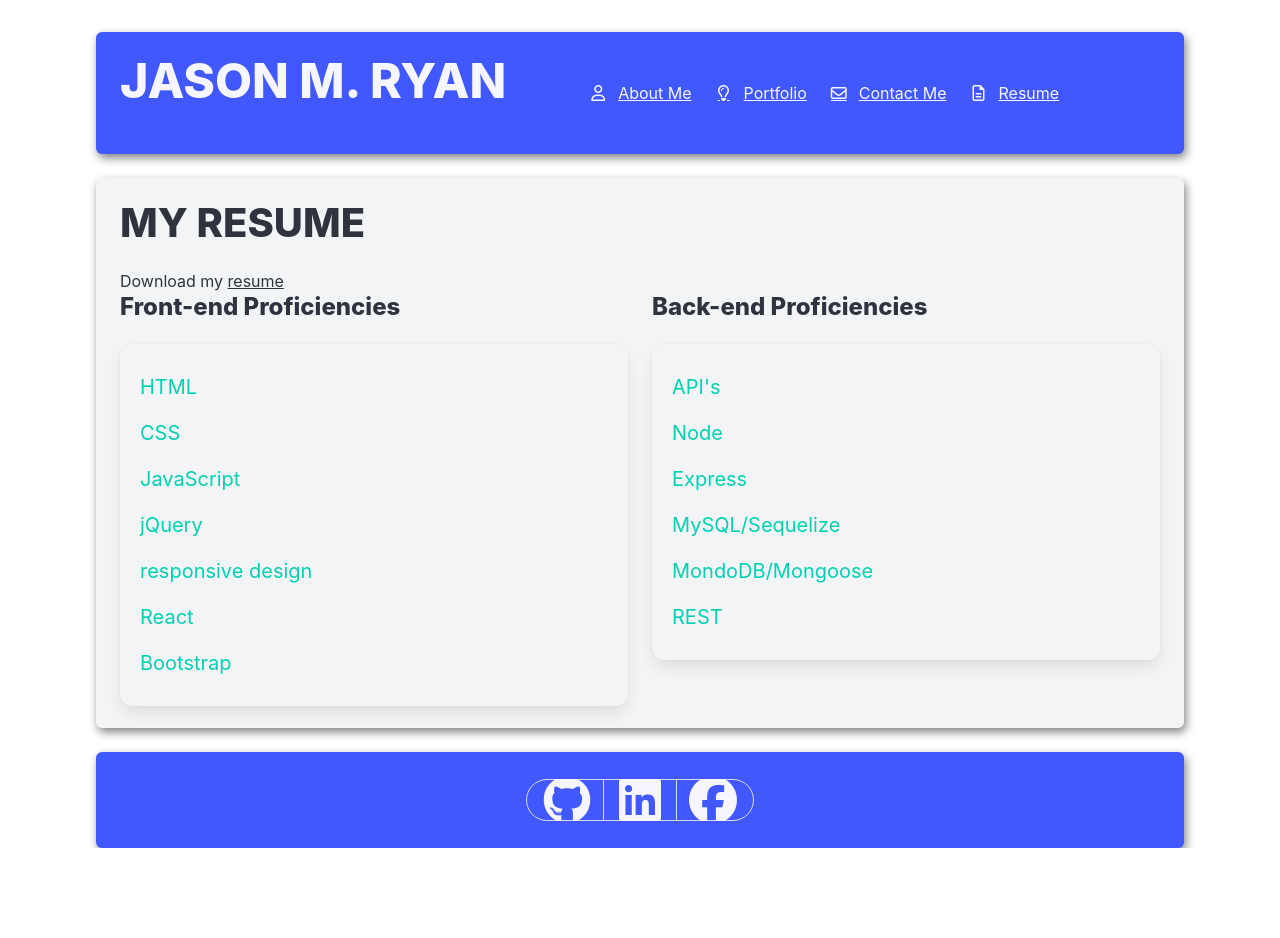
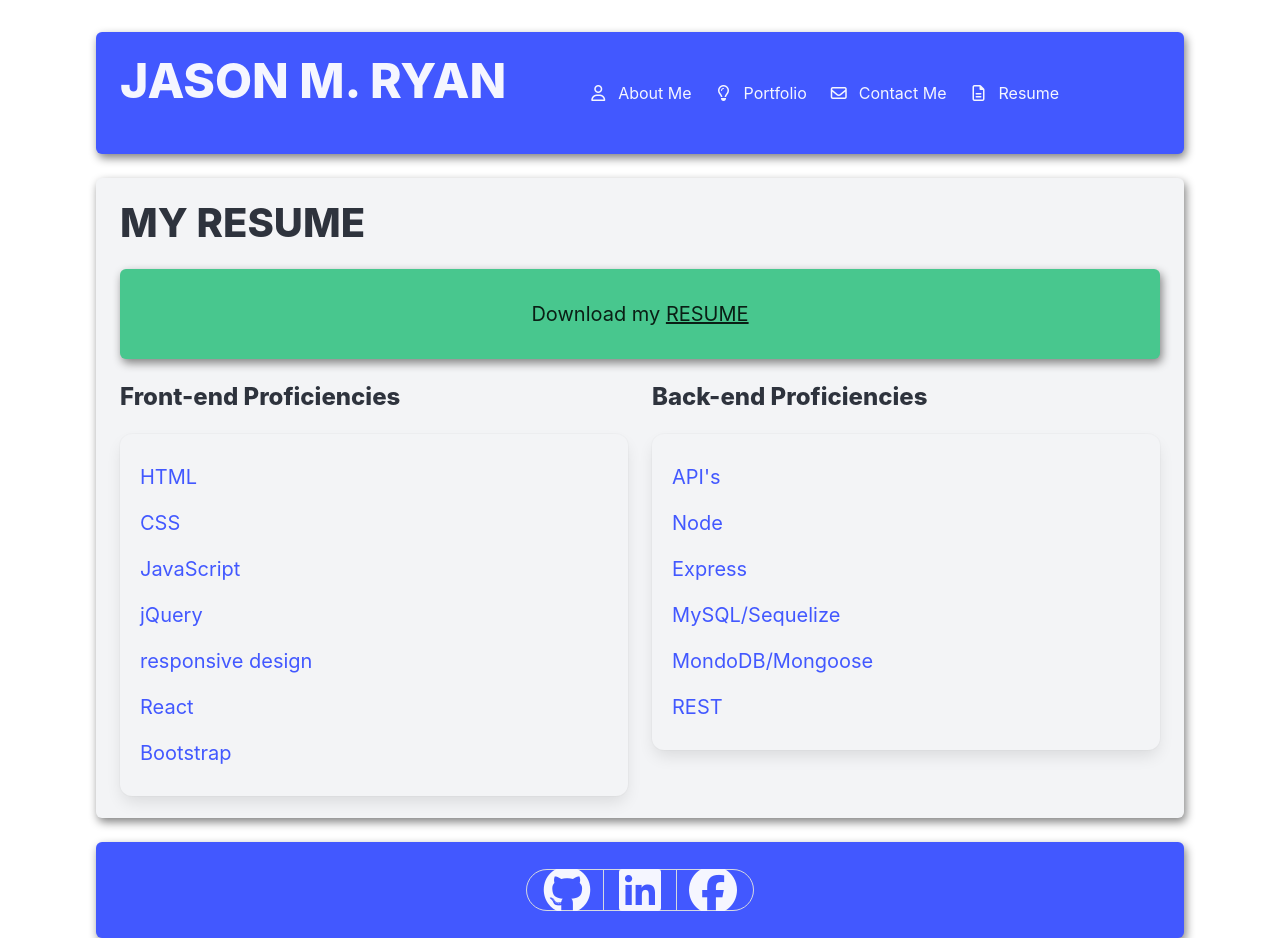
Before and after one commit to orian42/jryanportfolio, a React (Vite) app: page /Resume in a window 1280 px wide. Before the commit the page ends 848 px from the top, so only its background shows below. Built offline with nearby package versions, Linux system fonts and the light colour scheme.

Commit message:
added add'l styling

```diff
--- a/src/App.css
+++ b/src/App.css
@@ -10,15 +10,6 @@
 main {
   height: 70%;
 }
-
-/* a {
-  border: 2px black solid;
-  padding: 5px;
-  text-decoration: none;
-  color: inherit;
-  font-weight: bolder;
-  background-color: hotpink;
-} */
 
 .shadow {
   box-shadow: 2px 4px 10px 0 grey;
@@ -51,6 +42,11 @@ main {
   justify-content: center;
 }
 
+#contactForm {
+  width: 70%;
+  align-self: center;
+}
+
 @media (max-width: 1249px) {
   .navContent {
     flex-direction: column;
@@ -67,4 +63,10 @@ main {
   #aboutText {
     width: 90%;
   }
+  #contactForm {
+    width: 95%;
+  }
+  h1 {
+    align-self: center;
+  }
 }
--- a/src/App.jsx
+++ b/src/App.jsx
@@ -9,15 +9,15 @@ function App() {
   return (
     <>
       <div className="container">
-        <header class="notification is-link shadow">
+        <header className="notification is-link shadow">
           <Nav />
         </header>
 
-        <main class="notification shadow">
+        <main className="notification shadow">
           <Outlet />
         </main>
 
-        <footer class="notification is-link shadow">
+        <footer className="notification is-link shadow">
           <Footer />
         </footer>
       </div>
--- a/src/components/Nav.jsx
+++ b/src/components/Nav.jsx
@@ -40,6 +40,7 @@ export default function Nav() {
                         <Link
                             to="/"
                             className="navbar-item"
+                            style={{ textDecoration: 'none' }}
                         >
                             <span className="icon is-small"
                             ><i className="fa-regular fa-user" aria-hidden="true"></i
@@ -50,6 +51,7 @@ export default function Nav() {
                         <Link
                             to="/Portfolio"
                             className="navbar-item"
+                            style={{ textDecoration: 'none' }}
                         >
                             <span className="icon is-small"
                             ><i className="fa-regular fa-lightbulb" aria-hidden="true"></i
@@ -60,6 +62,7 @@ export default function Nav() {
                         <Link
                             to="/Contact"
                             className="navbar-item"
+                            style={{ textDecoration: 'none' }}
                         >
                             <span className="icon is-small"
                             ><i className="fa-regular fa-envelope"></i
@@ -70,6 +73,7 @@ export default function Nav() {
                         <Link
                             to="/Resume"
                             className="navbar-item"
+                            style={{ textDecoration: 'none' }}
                         >
                             <span className="icon is-small"
                             ><i className="far fa-file-alt" aria-hidden="true"></i
--- a/src/pages/About.jsx
+++ b/src/pages/About.jsx
@@ -1,8 +1,9 @@
 export default function About() {
 
     return (
+        <div style={{ display: "flex", flexDirection: "column" }}>
+            <h1 className="title is-2">ABOUT ME</h1>
             <div>
-            <h1 className="title is-2">ABOUT ME</h1>
                 <div id="aboutContent" style={{ display: 'flex', justifyContent: "space-around" }}>
                     <div id="aboutPic">
                         <img
@@ -31,5 +32,6 @@ export default function About() {
                     </div>
                 </div>
             </div>
+        </div>
     )
 }
--- a/src/pages/Portfolio.jsx
+++ b/src/pages/Portfolio.jsx
@@ -1,9 +1,11 @@
 export default function Portfolio() {
 
     return (
-        <div>
-            <h1 class="title is-2">PORTFOLIO</h1>
-            <p>This is the PORTFOLIO content.</p>
+        <div style={{ display: "flex", flexDirection: "column" }}>
+            <h1 className="title is-2">PORTFOLIO</h1>
+            <div>
+                <p>This is the PORTFOLIO content.</p>
+            </div>
         </div>
     )
 }
--- a/src/pages/Resume.jsx
+++ b/src/pages/Resume.jsx
@@ -1,35 +1,42 @@
 export default function Resume() {
 
     return (
-        <div>
-            <h1 class="title is-2">MY RESUME</h1>
+        <div style={{ display: "flex", flexDirection: "column" }}>
+            <h1 className="title is-2">MY RESUME</h1>
 
-            <div class="columns">
-                <div class="column">
-                    <p>Download my <a href='./src/assets/resume.pdf' download='resume.pdf'>
-                        resume</a></p>
-                    <div class="columns">
-                        <div class="column">
-                            <h2 class="title is-4">Front-end Proficiencies</h2>
-                            <ul class="box has-background-light">
-                                <li class="has-text-primary is-size-5 py-2">HTML</li>
-                                <li class="has-text-primary is-size-5 py-2">CSS</li>
-                                <li class="has-text-primary is-size-5 py-2">JavaScript</li>
-                                <li class="has-text-primary is-size-5 py-2">jQuery</li>
-                                <li class="has-text-primary is-size-5 py-2">responsive design</li>
-                                <li class="has-text-primary is-size-5 py-2">React</li>
-                                <li class="has-text-primary is-size-5 py-2">Bootstrap</li>
+            <div
+                className="notification is-success shadow"
+                style={{ display: "flex", justifyContent: "center" }}
+            >
+                <p className="is-size-5 py-2">Download my <a href='./src/assets/resume.pdf' download='resume.pdf'>
+                        RESUME</a></p>
+            </div>
+
+            <div className="columns">
+                <div className="column">
+
+                    <div className="columns">
+                        <div className="column">
+                            <h2 className="title is-4">Front-end Proficiencies</h2>
+                            <ul className="box has-background-light">
+                                <li className="has-text-link is-size-5 py-2">HTML</li>
+                                <li className="has-text-link is-size-5 py-2">CSS</li>
+                                <li className="has-text-link is-size-5 py-2">JavaScript</li>
+                                <li className="has-text-link is-size-5 py-2">jQuery</li>
+                                <li className="has-text-link is-size-5 py-2">responsive design</li>
+                                <li className="has-text-link is-size-5 py-2">React</li>
+                                <li className="has-text-link is-size-5 py-2">Bootstrap</li>
                             </ul>
                         </div>
-                        <div class="column">
-                            <h2 class="title is-4">Back-end Proficiencies</h2>
-                            <ul class="box has-background-light">
-                                <li class="has-text-primary is-size-5 py-2">API's</li>
-                                <li class="has-text-primary is-size-5 py-2">Node</li>
-                                <li class="has-text-primary is-size-5 py-2">Express</li>
-                                <li class="has-text-primary is-size-5 py-2">MySQL/Sequelize</li>
-                                <li class="has-text-primary is-size-5 py-2">MondoDB/Mongoose</li>
-                                <li class="has-text-primary is-size-5 py-2">REST</li>
+                        <div className="column">
+                            <h2 className="title is-4">Back-end Proficiencies</h2>
+                            <ul className="box has-background-light">
+                                <li className="has-text-link is-size-5 py-2">API's</li>
+                                <li className="has-text-link is-size-5 py-2">Node</li>
+                                <li className="has-text-link is-size-5 py-2">Express</li>
+                                <li className="has-text-link is-size-5 py-2">MySQL/Sequelize</li>
+                                <li className="has-text-link is-size-5 py-2">MondoDB/Mongoose</li>
+                                <li className="has-text-link is-size-5 py-2">REST</li>
                             </ul>
                         </div>
                     </div></div></div>
```
Also changed, not shown: src/pages/Contact.jsx (+21 -16 lines). Lines whose indentation alone changed are shown as unchanged.
